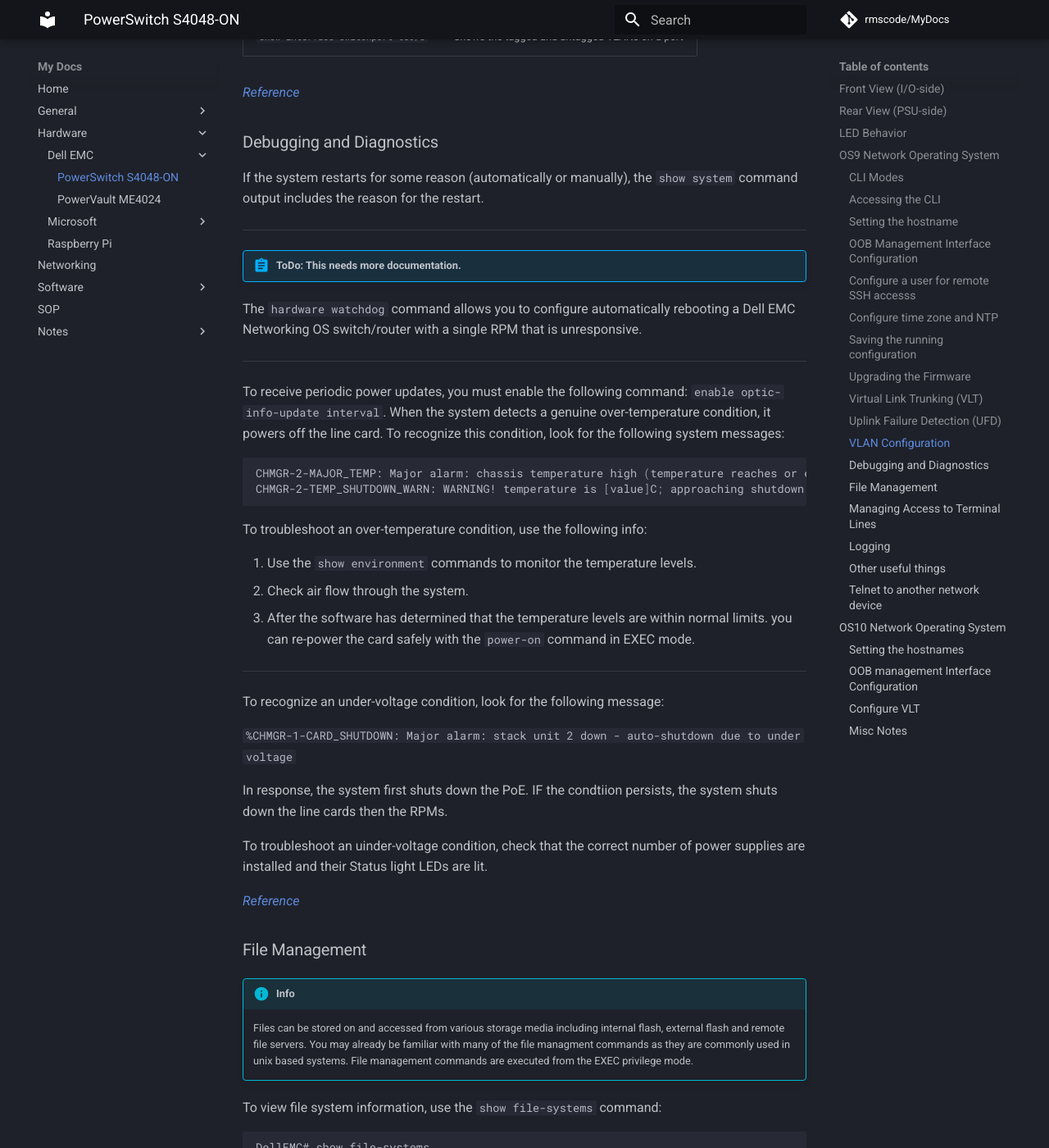
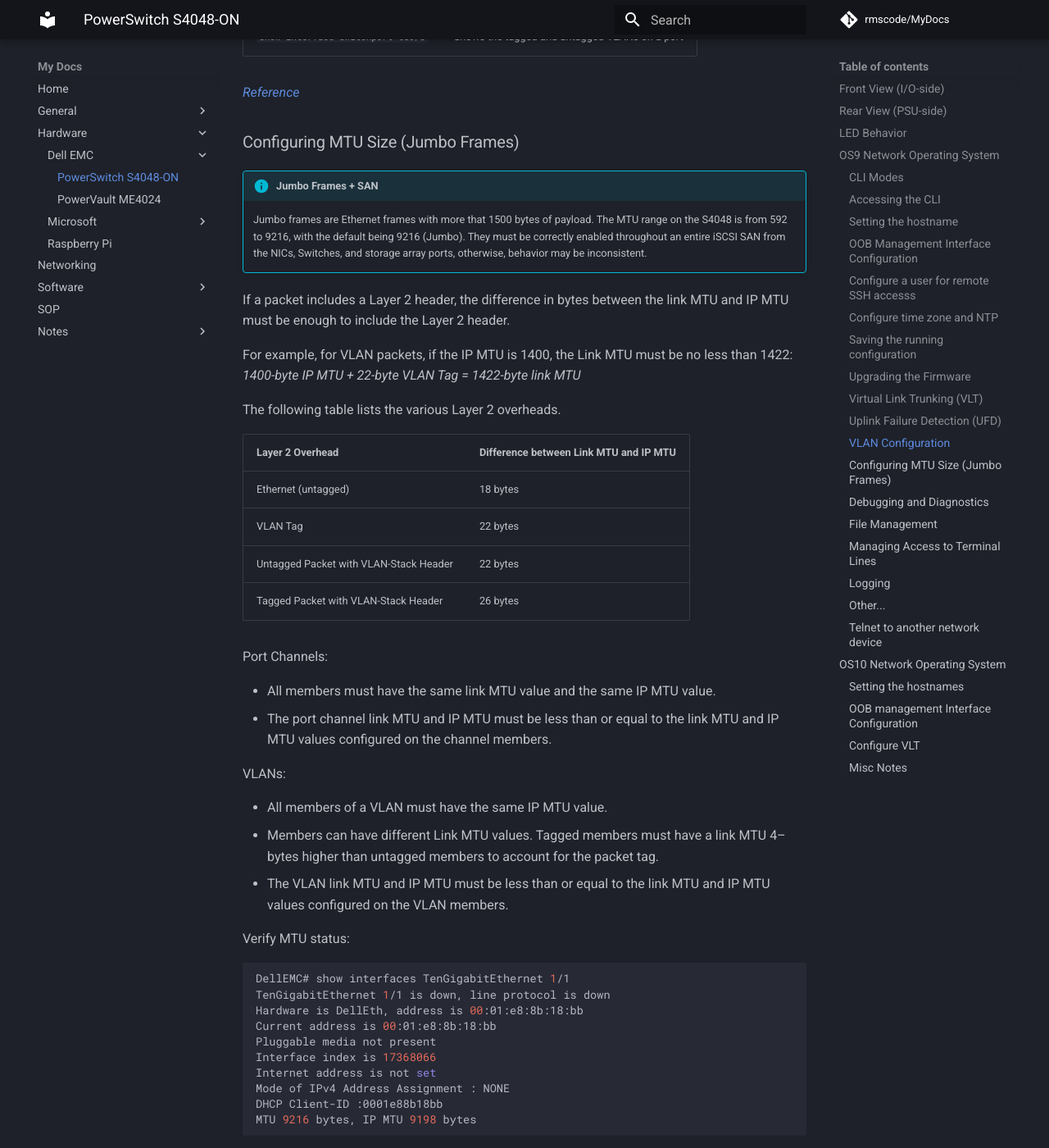
Before and after one commit to rmscode/binary-garden, an MkDocs documentation site: the page built from docs/hardware/dell-emc/s4048-on.md, in a window 1280 px wide and 1400 px high, scrolled down 12658 px. Shown: the whole window at 82% size. Built offline with MkDocs 1.6.1 and Material for MkDocs 9.7.7, drawn with Linux system fonts in a browser that asks for light colours; comment, search, counter and statistics services are not loaded; some of the changed text lies outside the part shown.

Commit message:
Update s4048-on.md

````diff
--- a/docs/hardware/dell-emc/s4048-on.md
+++ b/docs/hardware/dell-emc/s4048-on.md
@@ -609,6 +609,67 @@
 
 [*Reference*](https://www.dell.com/support/kbdoc/en-us/000119270/dell-emc-networking-how-to-configure-vlans-and-associate-ports-to-vlans-on-os9-ftos)
 
+### Configuring MTU Size (Jumbo Frames)
+
+!!! info "Jumbo Frames + SAN"
+
+    Jumbo frames are Ethernet frames with more that 1500 bytes of payload. The MTU range on the S4048 is from 592 to 9216, with the default being 9216 (Jumbo). They must be correctly enabled throughout an entire iSCSI SAN from the NICs, Switches, and storage array ports, otherwise, behavior may be inconsistent.
+
+If a packet includes a Layer 2 header, the difference in bytes between the link MTU and IP MTU must be enough to include the Layer 2 header.
+
+For example, for VLAN packets, if the IP MTU is 1400, the Link MTU must be no less than 1422: *1400-byte IP MTU + 22-byte VLAN Tag = 1422-byte link MTU*
+
+The following table lists the various Layer 2 overheads.
+
+| Layer 2 Overhead                       | Difference between Link MTU and IP MTU
+| -------------------------------------- | --------------------------------------
+| Ethernet (untagged)	                 | 18 bytes
+| VLAN Tag	                             | 22 bytes
+| Untagged Packet with VLAN-Stack Header | 22 bytes
+| Tagged Packet with VLAN-Stack Header	 | 26 bytes
+
+Port Channels:
+
+- All members must have the same link MTU value and the same IP MTU value.
+- The port channel link MTU and IP MTU must be less than or equal to the link MTU and IP MTU values configured on the channel members.
+
+VLANs:
+
+- All members of a VLAN must have the same IP MTU value.
+- Members can have different Link MTU values. Tagged members must have a link MTU 4–bytes higher than untagged members to account for the packet tag.
+- The VLAN link MTU and IP MTU must be less than or equal to the link MTU and IP MTU values configured on the VLAN members.
+
+Verify MTU status:
+
+```shell
+DellEMC# show interfaces TenGigabitEthernet 1/1
+TenGigabitEthernet 1/1 is down, line protocol is down
+Hardware is DellEth, address is 00:01:e8:8b:18:bb
+Current address is 00:01:e8:8b:18:bb
+Pluggable media not present
+Interface index is 17368066
+Internet address is not set
+Mode of IPv4 Address Assignment : NONE
+DHCP Client-ID :0001e88b18bb
+MTU 9216 bytes, IP MTU 9198 bytes
+```
+
+Edit MTU:
+
+```shell
+DellEMC(conf)# interface TenGigabitEthernet 1/1
+DellEMC(conf-if-te-1/1)# mtu 1500
+```
+
+Return MTU to default value:
+
+```shell
+DellEMC(conf-if-te-1/1)# no mtu
+```
+
+*[Reference 1](https://www.dell.com/support/manuals/en-us/dell-emc-os-9/s4048-on-9.14.2.4-config/configure-the-mtu-size-on-an-interface?guid=guid-2c62872c-1387-4fd1-b49c-a990c7e7ddc4&lang=en-us)* </br>
+[*Reference 2 - Configuring Jumbo Frames*](https://www.dell.com/support/kbdoc/en-us/000146740/how-to-configure-the-optimal-switch-settings-for-an-ip-based-san)
+
 ### Debugging and Diagnostics
 
 If the system restarts for some reason (automatically or manually), the `show system` command output includes the reason for the restart.
@@ -967,7 +1028,7 @@
 
     Ubuntu and other debian based distros use rsyslog: The line `local7.debugging /var/log/ftos.log` can be added to `/etc/rsyslog.conf `.
 
-### Other useful things
+### Other...
 
 #### Flow control for iSCSI
 
````
